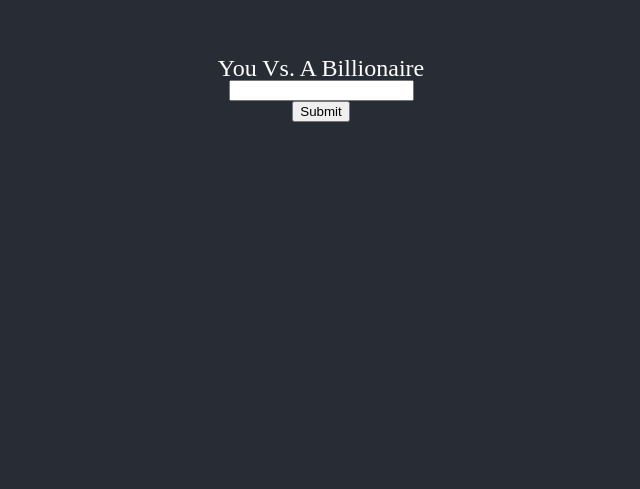
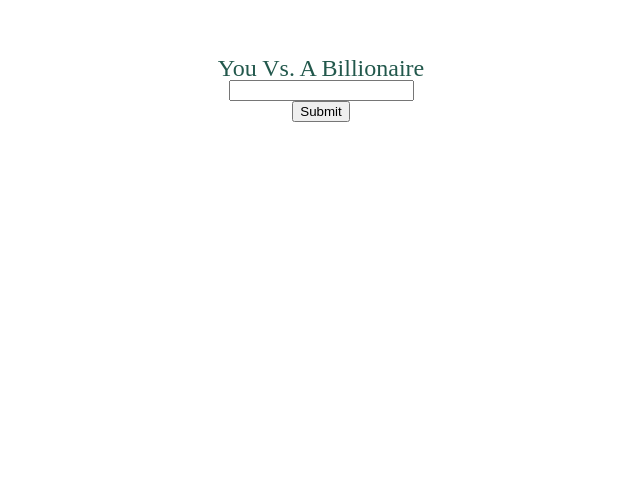
Before and after one commit to joegelay/you-vs-a-billionaire, a React (Create React App) app: page / in a window 1280 px wide. Shown: the part 311-800 px from the top of the page, without its empty margins (319-959 px from the left). Built offline with nearby package versions, Linux system fonts and the light colour scheme.

Commit message:
add root colors

```diff
--- a/src/App.css
+++ b/src/App.css
@@ -1,5 +1,13 @@
+:root {
+  --light-gray-color: hsl(71, 16%, 87%);
+  --dark-gray-color: hsl(320, 4%, 29%);
+  --green-color: hsl(166, 44%, 24%);
+  --light-blue-color: hsl(189, 13%, 80%);
+  --orange-color: hsl(23, 53%, 56%);
+}
+
 .page {
-  background-color: #282c34;
+  background-color: var(--gray-color);
   min-height: 100vh;
   width: 100%;
   display: flex;
@@ -7,5 +15,5 @@
   align-items: center;
   justify-content: center;
   font-size: 1.5rem;
-  color: white;
+  color: var(--green-color);
 }
```
